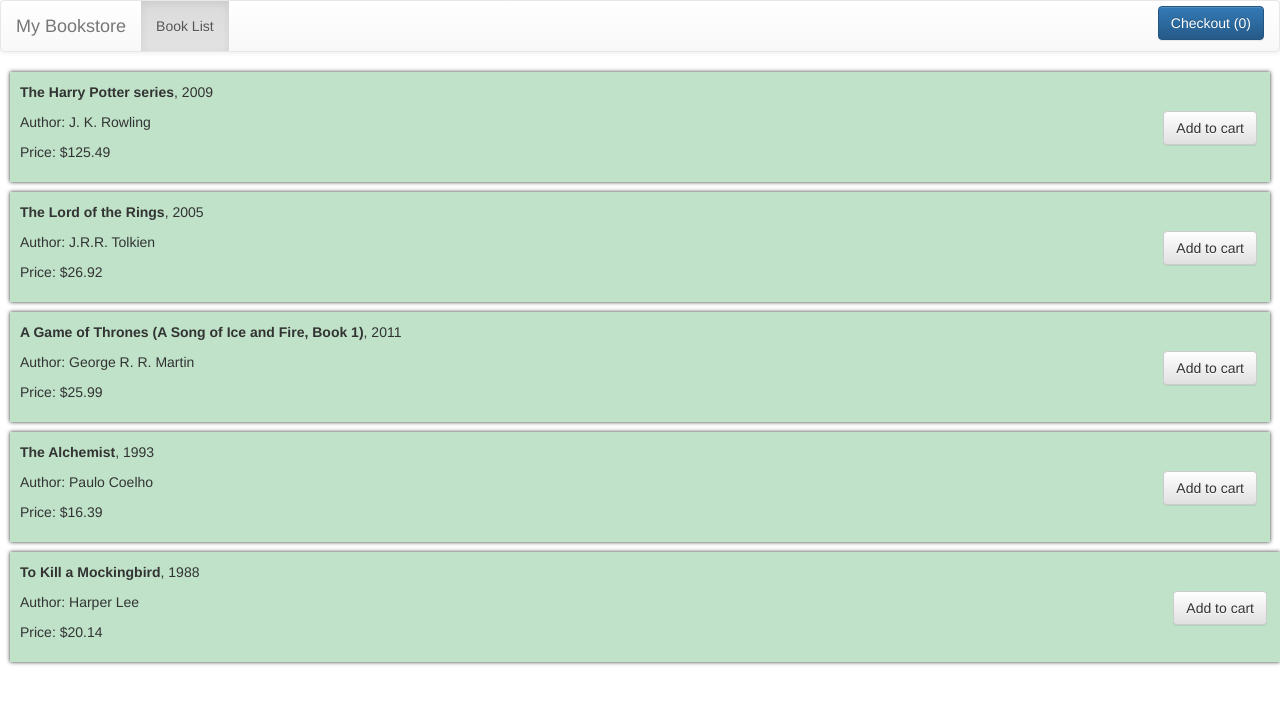
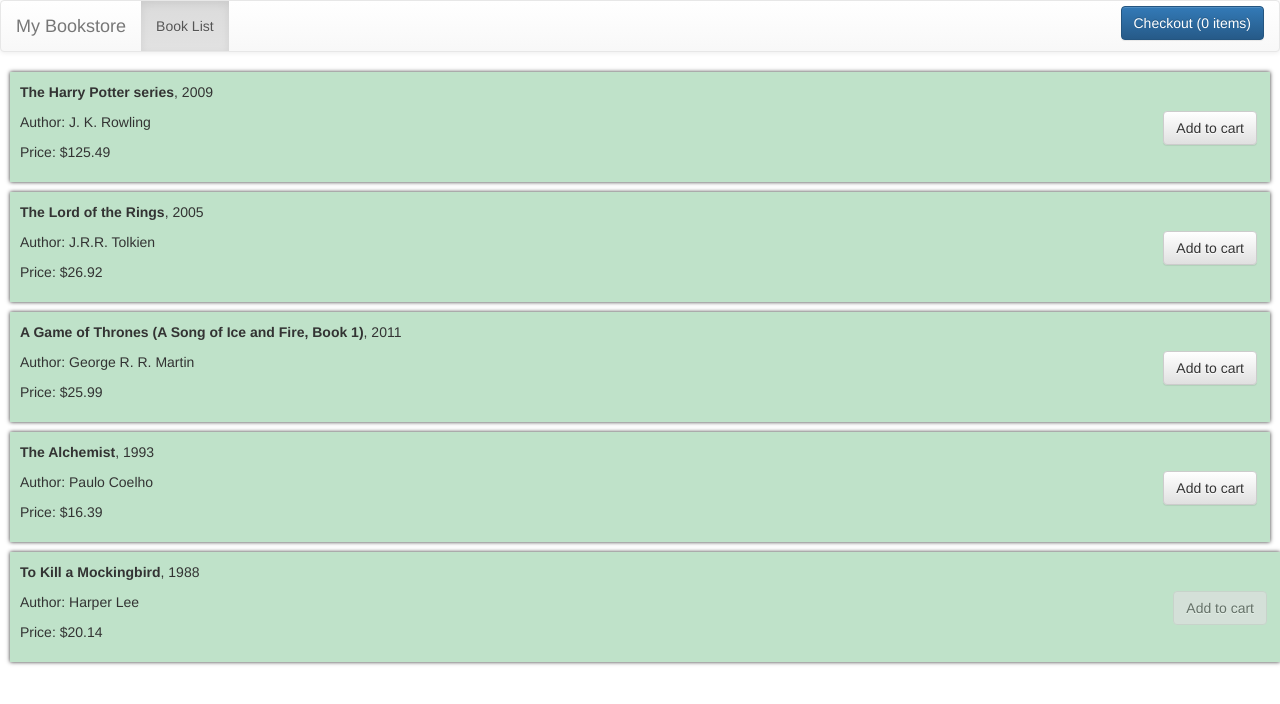
Before and after one commit to srlakhotia/React-Node-BookApp, a React (Create React App) app: page / in a window 1280 px wide. Shown: the top 704 px of the page. Built offline with nearby package versions, Linux system fonts and the light colour scheme.

Commit message:
routing implementation

```diff
--- a/package.json
+++ b/package.json
@@ -3,12 +3,16 @@
   "version": "0.1.0",
   "private": true,
   "dependencies": {
+    "body-parser": "^1.18.2",
     "bootstrap": "^3.3.7",
     "express": "^4.16.2",
+    "foreman": "^2.0.0",
     "mongoose": "^5.0.1",
     "react": "^16.2.0",
     "react-bootstrap": "^0.32.0",
     "react-dom": "^16.2.0",
+    "react-router": "^4.2.0",
+    "react-router-dom": "^4.2.2",
     "react-scripts": "1.1.0"
   },
   "scripts": {
--- a/src/App.js
+++ b/src/App.js
@@ -1,6 +1,8 @@
 import React, { Component } from 'react';
 import './App.css';
+import Checkout from './containers/checkout/checkout.container';
 import BookShelf from './containers/bookShelf/bookShelf.container';
+import {BrowserRouter as Router, Route} from 'react-router-dom';
 
 class App extends Component {
   constructor(props) {
@@ -13,11 +15,10 @@ class App extends Component {
     this.cartItems = [];
 
     this.goToCart = () => {
-     //Add code to go to cart
+
     }
 
     this.addBookToCart = (item) => {
-      //Addbookto cartItems
       this.setState({cartItemCount: ++this.state.cartItemCount});
       this.cartItems.push(item.id)
     }
@@ -35,10 +36,15 @@ class App extends Component {
       <ul className="nav navbar-nav">
       <li className="active"><a href="/">Book List</a></li>
       </ul>
-            <button style={{"marginTop": "5px"}} className="btn btn-primary pull-right" onClick={this.goToCart()}>Checkout ({this.state.cartItemCount})</button>
+      <button style={{"marginTop": "5px"}} className="btn btn-primary pull-right" onClick={this.goToCart()}>Checkout ({this.state.cartItemCount} items)</button>
       </div>
       </nav>
-        <BookShelf add-book-to-cart={this.addBookToCart}></BookShelf>
+      <Router>
+        <div>
+          <Route exact path="/" render={(props) => <BookShelf {...props} add-book-to-cart={this.addBookToCart} />} />
+          <Route strict path="/cart" component={Checkout} />
+        </div>
+      </Router>
       </div>
     );
   }
--- a/src/components/book/book.component.js
+++ b/src/components/book/book.component.js
@@ -3,7 +3,7 @@ import React, {Component} from 'react';
 class Book extends Component {
     constructor(props) {
         super(props);
-
+        console.log(this.props['bk-stock'])
         this.addToCart = () => {
             this.props['add-book-to-cart']({
                 id: this.props['bk-id']
@@ -24,11 +24,11 @@ class Book extends Component {
                         right: '13px',
                         top: 'calc(50% - 16px)'
                     }}
+                    disabled={ this.props['bk-stock'] < 1 }
                 >Add to cart</button>
             </div>
         )
     }
 };
 
-
 export default Book;
--- a/src/containers/bookShelf/bookShelf.container.js
+++ b/src/containers/bookShelf/bookShelf.container.js
@@ -64,7 +64,7 @@ class BookShelf extends Component {
                         bk-publisher={book.publisher}
                         bk-year={book.year}
                         bk-price={book.price}
-                        bk-stk={book.stk}
+                        bk-stock={book.stock}
                         add-book-to-cart={this.addBookToCart}
                     ></Book>
                 </li>
--- /dev/null
+++ b/src/containers/checkout/checkout.container.js
@@ -0,0 +1,12 @@
+import React, {Component} from 'react';
+// import './checkout.container.css';
+
+class Checkout extends Component {
+    render() {
+        return (
+            <h1>Checking out</h1>
+        )
+    }
+}
+
+export default Checkout;
--- a/src/index.js
+++ b/src/index.js
@@ -1,5 +1,6 @@
 import React from 'react';
 import ReactDOM from 'react-dom';
+// import Express from 'express';
 import './index.css';
 import App from './App';
 import registerServiceWorker from './registerServiceWorker';
```
Also changed, not shown: 1 other file (tests, documents, lock files or other folders). Lines whose indentation alone changed are shown as unchanged.
